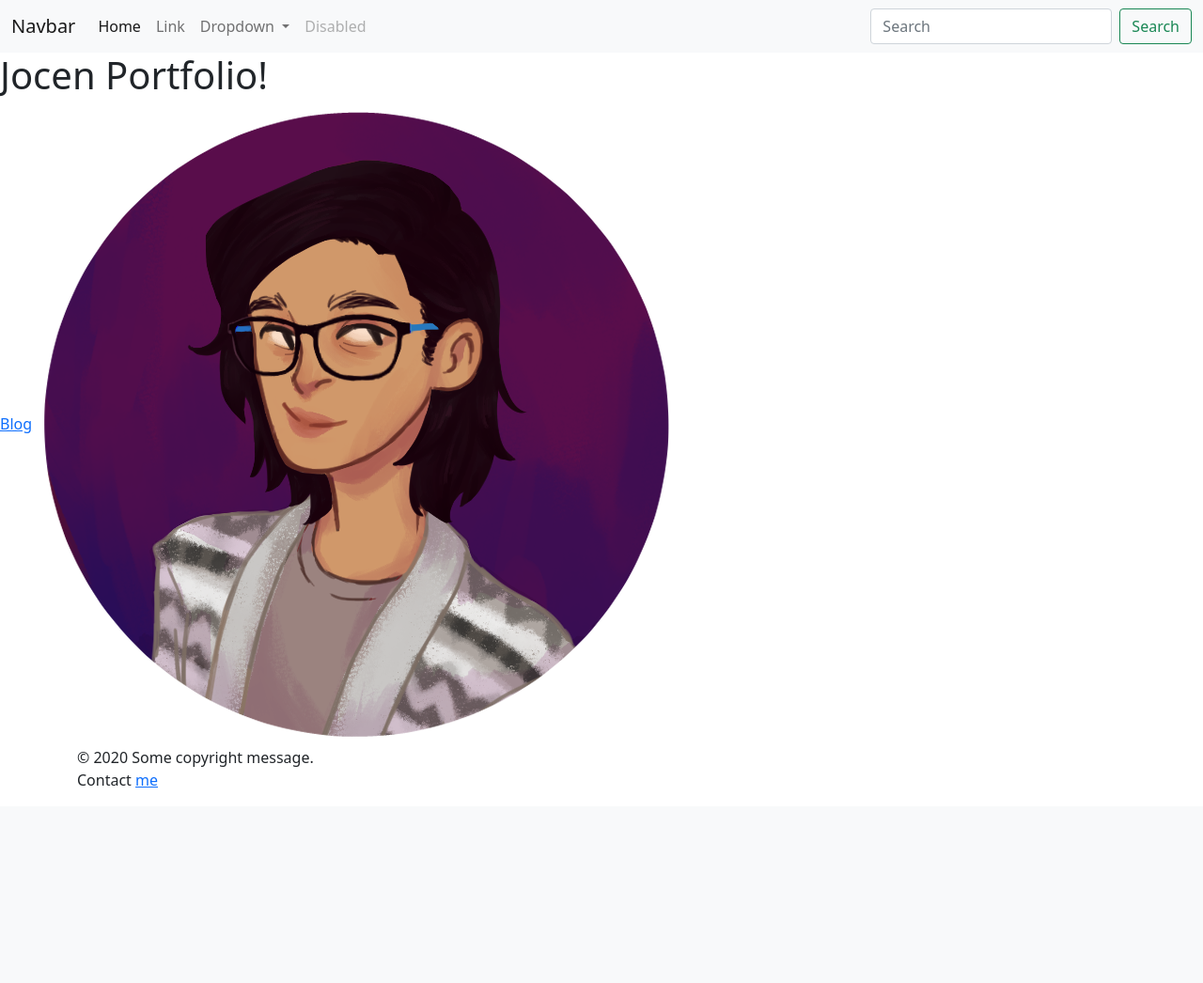
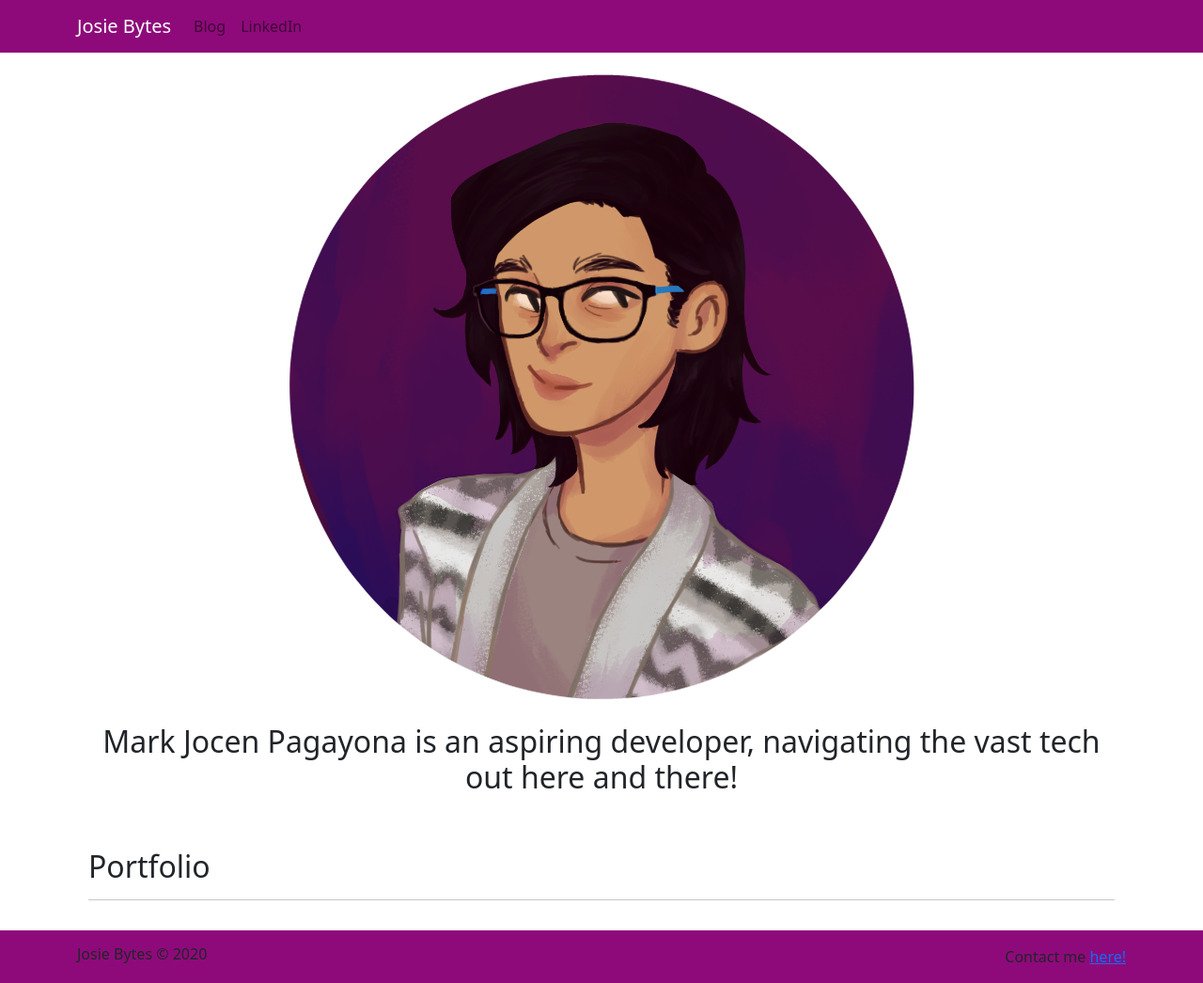
Before and after one commit to mjocen/django_full_stack_web, a Django app: template personal_portfolio-project/portfolio/templates/portfolio/home.html in a window 1280 px wide. Shown: the whole page at 94% size. Before the commit the page ends 838 px from the top, so only its background shows below. Run offline with Django 3.2, Linux system fonts and the light colour scheme; the template is opened without the code that fills it, so the values that code supplies are empty.

Commit message:
STYLING: enhance styling

```diff
--- a/personal_portfolio-project/portfolio/templates/portfolio/base.html
+++ b/personal_portfolio-project/portfolio/templates/portfolio/base.html
@@ -12,45 +12,27 @@
   </head>
   <body>
 
-	<nav class="navbar navbar-expand-lg navbar-light bg-light">
-	<div class="container-fluid">
-		<a class="navbar-brand" href="#">Navbar</a>
+	<nav class="navbar navbar-expand-lg navbar-light" style="background-color: #8e0a7a;">
+	<div class="container">
+		<a class="navbar-brand" href="{% url 'home' %}" style="color: #FFFFFF;">Josie Bytes</a>
 		<button class="navbar-toggler" type="button" data-bs-toggle="collapse" data-bs-target="#navbarSupportedContent" aria-controls="navbarSupportedContent" aria-expanded="false" aria-label="Toggle navigation">
 		<span class="navbar-toggler-icon"></span>
 		</button>
-		<div class="collapse navbar-collapse" id="navbarSupportedContent">
+		<div class="collapse navbar-collapse justify-content-end" id="navbarSupportedContent">
 		<ul class="navbar-nav me-auto mb-2 mb-lg-0">
 			<li class="nav-item">
-			<a class="nav-link active" aria-current="page" href="#">Home</a>
+				<a class="nav-link" aria-current="page" href="{% url 'blog:all_blogs' %}">Blog</a>
 			</li>
 			<li class="nav-item">
-			<a class="nav-link" href="#">Link</a>
-			</li>
-			<li class="nav-item dropdown">
-			<a class="nav-link dropdown-toggle" href="#" id="navbarDropdown" role="button" data-bs-toggle="dropdown" aria-expanded="false">
-				Dropdown
-			</a>
-			<ul class="dropdown-menu" aria-labelledby="navbarDropdown">
-				<li><a class="dropdown-item" href="#">Action</a></li>
-				<li><a class="dropdown-item" href="#">Another action</a></li>
-				<li><hr class="dropdown-divider"></li>
-				<li><a class="dropdown-item" href="#">Something else here</a></li>
-			</ul>
-			</li>
-			<li class="nav-item">
-			<a class="nav-link disabled" href="#" tabindex="-1" aria-disabled="true">Disabled</a>
+				<a class="nav-link" href="https://www.linkedin.com/in/jocenpagayona/">LinkedIn</a>
 			</li>
 		</ul>
-		<form class="d-flex">
-			<input class="form-control me-2" type="search" placeholder="Search" aria-label="Search">
-			<button class="btn btn-outline-success" type="submit">Search</button>
-		</form>
 		</div>
 	</div>
 	</nav>
-
-	{% block content %}{% endblock %}
-
+	<div class="container">
+		{% block content %}{% endblock %}
+	</div>
     <!-- Optional JavaScript; choose one of the two! -->
 
     <!-- Option 1: Bootstrap Bundle with Popper -->
@@ -62,14 +44,17 @@
     <script src="https://cdn.jsdelivr.net/npm/bootstrap@5.0.0-beta1/dist/js/bootstrap.min.js" integrity="sha384-pQQkAEnwaBkjpqZ8RU1fF1AKtTcHJwFl3pblpTlHXybJjHpMYo79HY3hIi4NKxyj" crossorigin="anonymous"></script>
 	-->
 
-	<footer class="footer">
+	<footer class="footer pt-3" style="background-color: #8e0a7a;">
 		<div class="container">
 		<!-- Copyright footnote -->
-		  © 2020 Some copyright message.
+			<div class="row">
+				<h6 class="col">Josie Bytes © 2020</h6>
+				<span class="col text-end">
+					<address>Contact me <a href="mailto:joma.pagayona@gmail.com">here!</a></address>
+				</span>
+			</div>
 		<!-- Contact link -->
-		  <address>
-			Contact <a href="mailto:me@mailservice.com">me</a>
-		  </address>
+
 		</div>
 	</footer>
 	</body>
--- a/personal_portfolio-project/portfolio/templates/portfolio/home.html
+++ b/personal_portfolio-project/portfolio/templates/portfolio/home.html
@@ -1,23 +1,42 @@
 {% extends 'portfolio/base.html' %}
 
 {% block content %}
-    <h1>Jocen Portfolio!</h1>
 
-	{% load static %}
+{% load static %}
 
-	<a href="{% url 'blog:all_blogs' %}">Blog</a>
+<div class="row justify-content-center my-3">
+	<div class="text-center">
+	  <img src="{% static 'portfolio/jocen-glasses.jpg' %}" class="img-fluid">
+	</div>
+</div>
 
-	<img src="{% static 'portfolio/jocen-glasses.jpg' %}">
+<div class="row justify-content-center mb-5">
+	<div class="text-center">
+		<h2 id="hometext" class="font-weight-bold">Mark Jocen Pagayona is an aspiring developer, navigating the vast tech out here and there!</h2>
+	</div>
+</div>
 
-	{% for project in projects %}
+<div class="container my-3">
+	<h2 class="mt-5">Portfolio</h2>
+	<hr>
+	<div class="row">
+		{% for project in projects %}
+		<div class="col-lg-4 col-md-6">
 
-	<h2>{{ project.title }}</h2>
-	<p>{{ project.description }}</p>
-	<img src="{{ project.image.url}}" width="240" height="120">
-	{% if project.url %}
-	<br><a href="{{ project.url }}">Link</a>
-	{% endif %}
+			{% if project.url %}
+			<a href="{{ project.url }}">
+				<img src="{{ project.image.url}}" class="img-fluid">
+			</a>
+			{% else %}
 
-	{% endfor %}
+			<img src="{{ project.image.url}}" class="img-fluid">
+			{% endif %}
+			<h3>{{ project.title }}</h3>
+			<p>{{ project.description }}</p>
+
+		</div>
+		{% endfor %}
+	</div>
+</div>
 
 {% endblock %}
```
